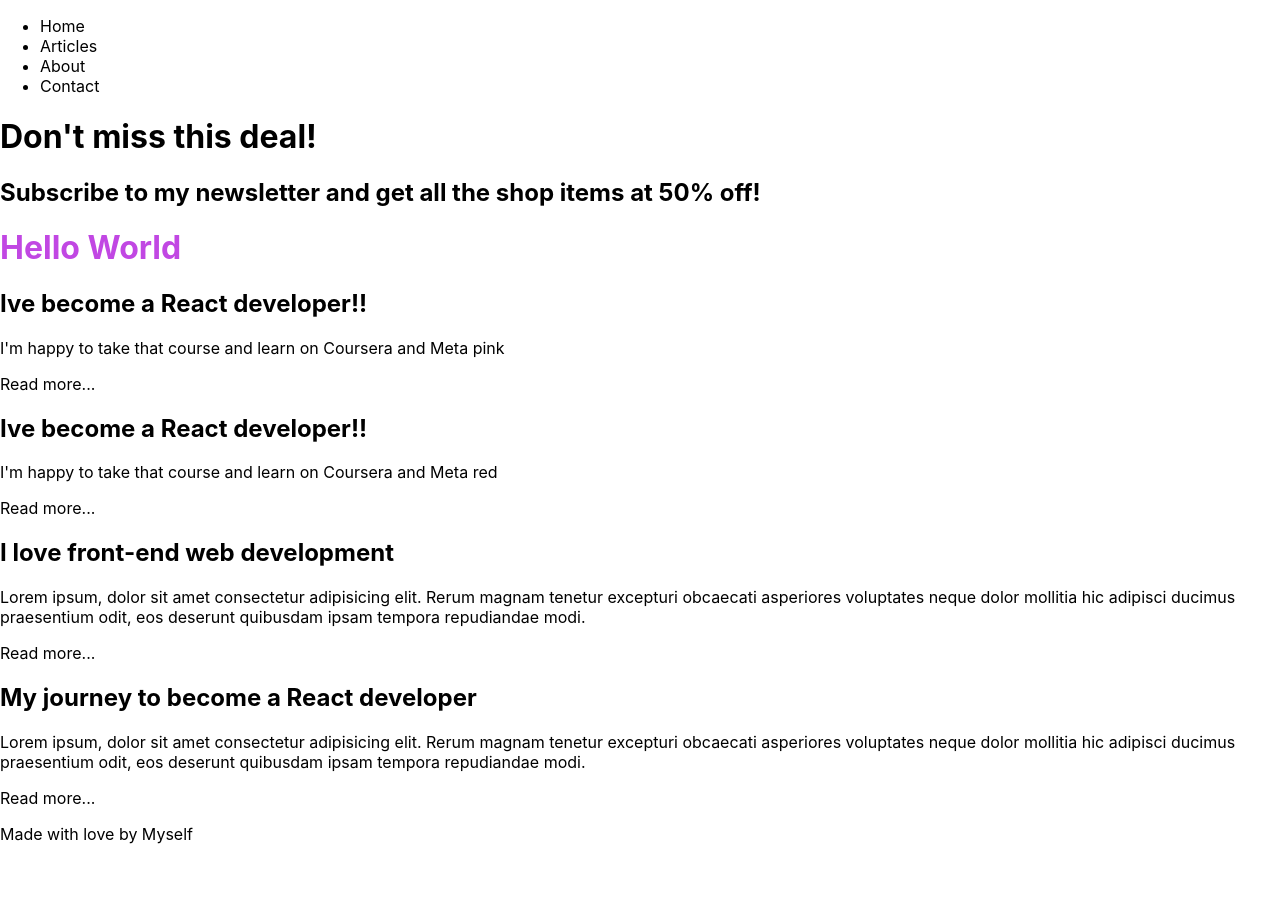
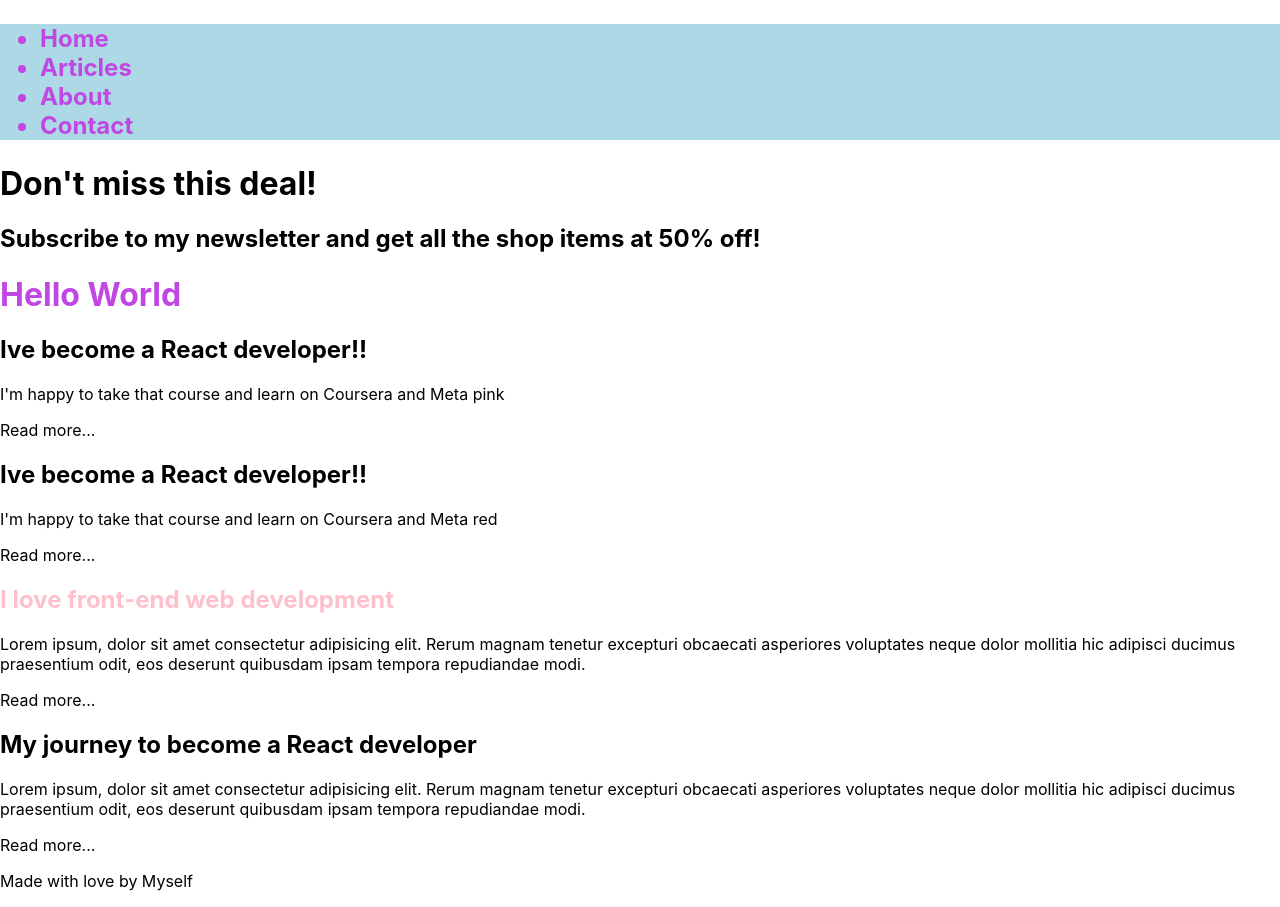
Before and after one commit to jemima-lopez/case1coursera, a React (Create React App) app: page / in a window 1280 px wide. Before the commit the page ends 860 px from the top, so only its background shows below. Built offline with nearby package versions, Linux system fonts and the light colour scheme.

Commit message:
commit 5

```diff
--- a/src/App.js
+++ b/src/App.js
@@ -13,8 +13,8 @@ function App() {
       <Nav />
       <Promo />
       <h1 className="tittle">{tittle}</h1>
-      <List1 color="pink"/>
-      <List1 color="red"/>
+      <List1 color="pink"/>{/* how to work one prop */}
+      <List1 color="red"/>{/* how to pass props to a component */}
       <List2 />
       <List3 />
       <Footer />
--- a/src/components/List1.js
+++ b/src/components/List1.js
@@ -4,7 +4,7 @@ function List1(props) {
     <div className="list-intro">
       <h2>Ive become a React developer!!</h2>
       <div>
-        <p>I'm happy to take that course and learn on Coursera and Meta  {props.color}</p>
+        <p>I'm happy to take that course and learn on Coursera and Meta  {props.color}</p>{/*types of props*/}
         <p className="link">Read more...</p>
       </div>
     </div>
--- a/src/components/List2.js
+++ b/src/components/List2.js
@@ -1,7 +1,12 @@
 function List2() {
+
+  const styles = {
+    color: "pink",
+  };//passing styles object to h2 element
+
   return (
     <div className="list-intro">
-      <h2>I love front-end web development</h2>
+      <h2 style={styles}>I love front-end web development</h2>
       <div>
         <p>
           Lorem ipsum, dolor sit amet consectetur adipisicing elit. Rerum magnam
--- a/src/components/Nav.js
+++ b/src/components/Nav.js
@@ -1,7 +1,7 @@
 
 function Nav() {
   return (
-    <nav className="main-nav">
+    <nav className="main-nav" style={{backgroundColor: "lightblue", fontSize: "1.5rem", fontWeight: "bold", color: "rgb(193, 71, 227)"}}>{/*how to work css*/}
       <ul>
         <li>Home</li>
         <li>Articles</li>
```
